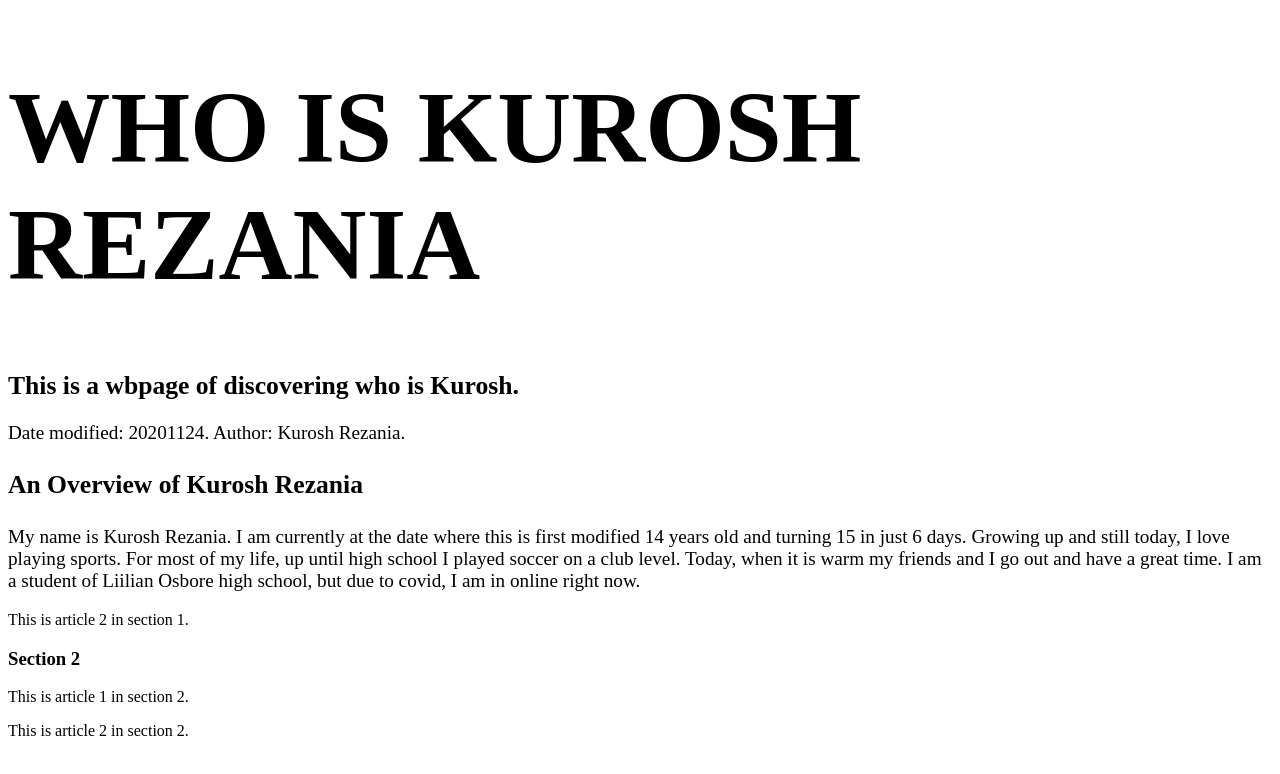
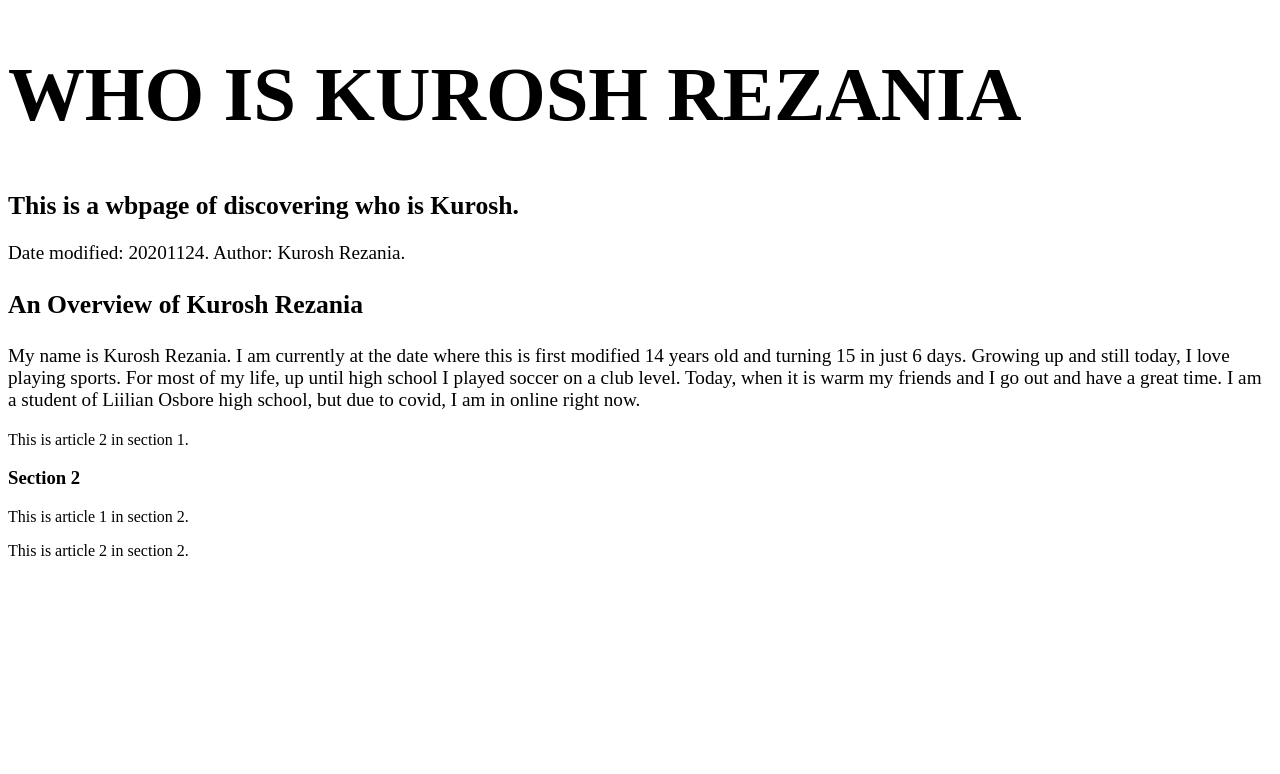
Before and after one commit to koolaid97/Who-am-I, a plain HTML site: page index.html in a window 1280 px wide. Drawn offline with Linux system fonts and the light colour scheme.

Commit message:
Update index.html

```diff
--- a/index.html
+++ b/index.html
@@ -28,7 +28,7 @@
   </head>
   <body>
     <!-- Review specific tags such as h1-h6, p, & special symbols like &copy-->
-    <header><h1 style="font-size:8vw">WHO         IS         KUROSH REZANIA</h1></header>
+    <header><h1 style="font-size:6vw">WHO         IS         KUROSH REZANIA</h1></header>
       <nav><h1 style="font-size:2vw">This is a wbpage of discovering who is Kurosh.</h1></nav>
       <aside><p style="font-size:1.5vw">Date modified: 20201124. Author: Kurosh Rezania.</p></aside>
       <section>
```
